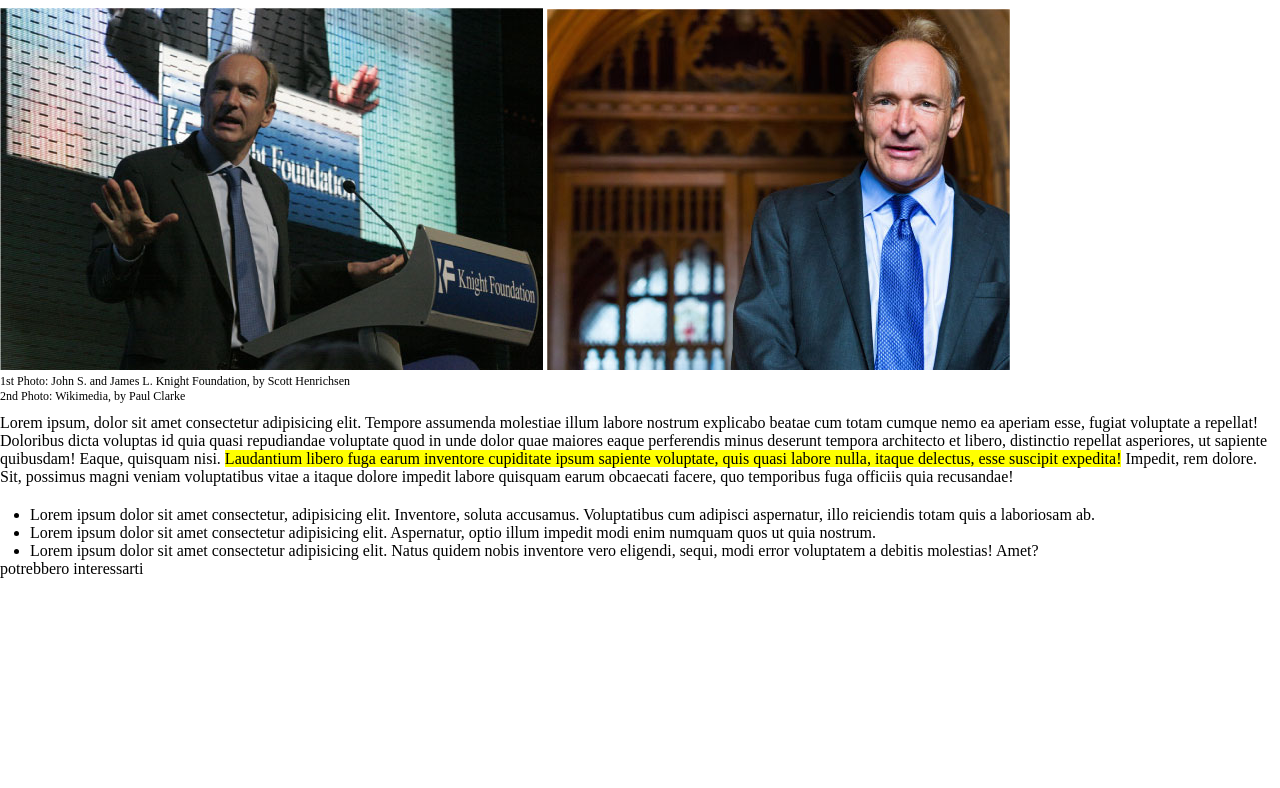
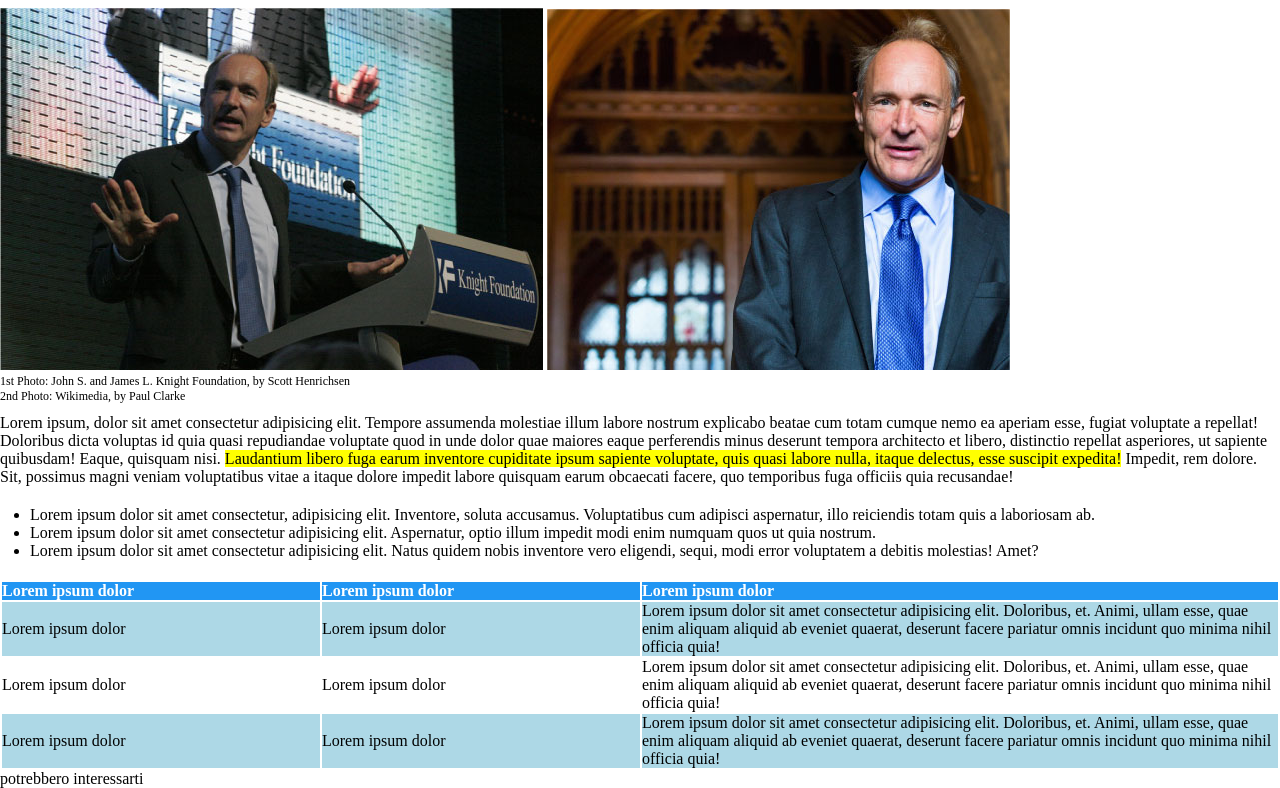
Before and after one commit to LarisaGimbu/html-css-booleaner, a plain HTML site: page index.html in a window 1280 px wide. Shown: the part 146-934 px from the top of the page. Before the commit the page ends 800 px from the top, so only its background shows below. Drawn offline with Linux system fonts and the light colour scheme.

Commit message:
aggiunta tabella

```diff
--- a/css/style.css
+++ b/css/style.css
@@ -50,4 +50,22 @@ h1{
 ul{
   margin-left: 30px;
   margin-top: 20px;
+  margin-bottom: 20px;
 }
+
+thead{
+  background-color: #2196f3;
+  color: white;
+}
+
+.blue{
+  background-color: lightblue;
+}
+
+th{
+  text-align: left;
+}
+
+.testo-lungo{
+  width: 50%;
+}
--- a/index.html
+++ b/index.html
@@ -58,6 +58,37 @@
     </section>
     <!-- /testo ed elenco -->
 
+    <!-- tabella -->
+    <section>
+      <table>
+        <thead>
+          <tr>
+            <th>Lorem ipsum dolor</th>
+            <th>Lorem ipsum dolor</th>
+            <th class="testo-lungo">Lorem ipsum dolor</th>
+          </tr>
+        </thead>
+
+        <tbody>
+          <tr class="blue">
+            <td>Lorem ipsum dolor</td>
+            <td>Lorem ipsum dolor</td>
+            <td class="testo-lungo">Lorem ipsum dolor sit amet consectetur adipisicing elit. Doloribus, et. Animi, ullam esse, quae enim aliquam aliquid ab eveniet quaerat, deserunt facere pariatur omnis incidunt quo minima nihil officia quia!</td>
+          </tr>
+          <tr>
+            <td>Lorem ipsum dolor</td>
+            <td>Lorem ipsum dolor</td>
+            <td class="testo-lungo">Lorem ipsum dolor sit amet consectetur adipisicing elit. Doloribus, et. Animi, ullam esse, quae enim aliquam aliquid ab eveniet quaerat, deserunt facere pariatur omnis incidunt quo minima nihil officia quia!</td>
+          </tr>
+          <tr class="blue">
+            <td>Lorem ipsum dolor</td>
+            <td>Lorem ipsum dolor</td>
+            <td class="testo-lungo">Lorem ipsum dolor sit amet consectetur adipisicing elit. Doloribus, et. Animi, ullam esse, quae enim aliquam aliquid ab eveniet quaerat, deserunt facere pariatur omnis incidunt quo minima nihil officia quia!</td>
+          </tr>
+        </tbody>
+      </table>
+    </section>
+
   </main>
 
 
```
